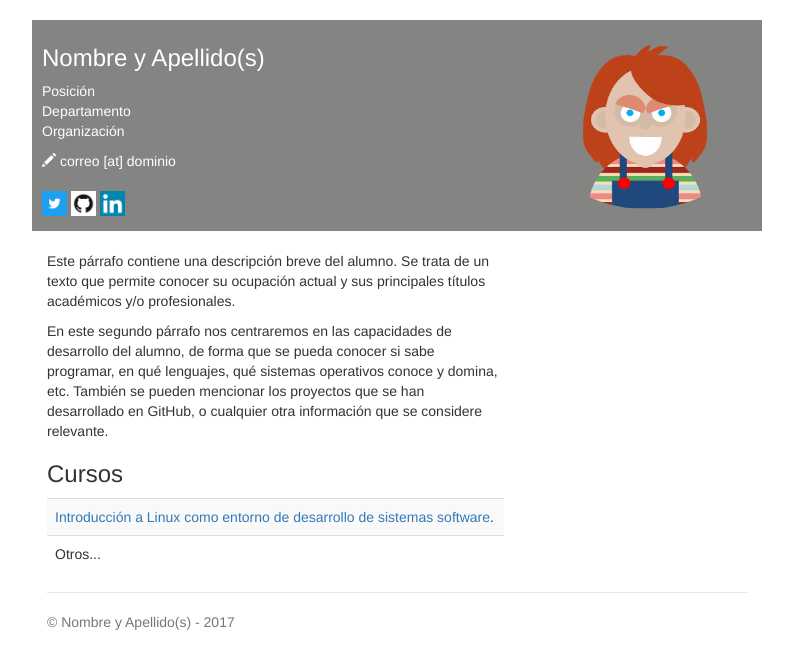
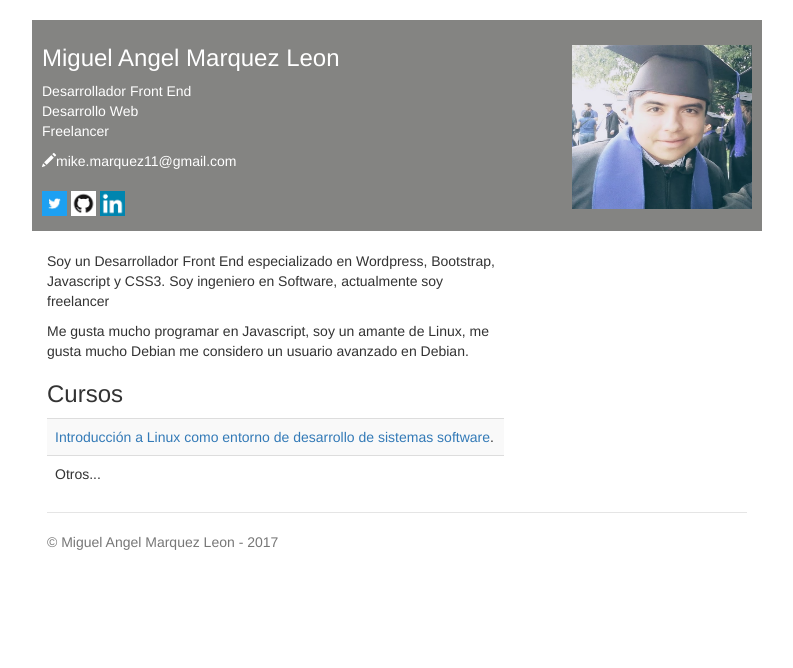
Before and after one commit to mikemarquez11/mikemarquez11.github.io, a plain HTML site: page index.html in a window 1280 px wide. Shown: the whole page, without its empty margins (243-1036 px from the left). Drawn offline with nearby package versions, Linux system fonts and the light colour scheme.

Commit message:
Version personalizada

```diff
--- a/index.html
+++ b/index.html
@@ -8,7 +8,7 @@
     <meta name="author" content="Nombre y Apellido(s)">
 
     <!--Sustituir por los datos del alumno-->
-    <title>Nombre y Apellido(s)</title>
+    <title>Miguel Angel Marquez Leon</title>
 
     <link href="css/bootstrap.min.css" rel="stylesheet">
     <link href="css/style.css" rel="stylesheet">
@@ -17,33 +17,32 @@
   <body>
     <div class="container header-bar">
       <!--Sustituir por los datos del alumno-->
-      <h3>Nombre y Apellido(s) <span><img style="width: 214px; height: 164px;" class='img-circle' alt="Nombre y Apellido(s)" src="img/foto.png" align="right"></span></h3>
+      <h3>Miguel Angel Marquez Leon <span><img style="width: 180px; height: 164px;" alt="Nombre y Apellido(s)" src="img/foto.jpg" align="right"></span></h3>
       <p>
         <!--Sustituir por los datos del alumno-->
-        Posición<br>
-        Departamento<br>
-        Organización
+        Desarrollador Front End<br>
+        Desarrollo Web<br>
+        Freelancer
       </p>
       <address>
         <!--Sustituir por los datos del alumno-->
-        <span class='glyphicon glyphicon-pencil'></span> correo [at] dominio <br>
+        <span class='glyphicon glyphicon-pencil'></span>mike.marquez11@gmail.com<br>
       </address>
 
       <!--Sustituir por los datos del alumno-->
-      <p><a href="http://twitter.com/usuario" target="blank"><img src="img/twitter-icon.jpg" width=25></a>
+      <p><a href="https://twitter.com/Mik3_Marquez" target="blank"><img src="img/twitter-icon.jpg" width=25></a>
       <!--Sustituir por los datos del alumno-->
-      <a href="http://github.com/usuario" target="blank"><img src="img/github-icon.png" width=25></a>
+      <a href="https://github.com/mikemarquez11" target="blank"><img src="img/github-icon.png" width=25></a>
       <!--Sustituir por los datos del alumno-->
-      <a href="https://es.linkedin.com/in/usuario" target="blank"><img src="img/linkedin-icon.png" width=25></a>
+      <a href="www.linkedin.com/in/miguel-ángel-márquez-león-92b76390" target="blank"><img src="img/linkedin-icon.png" width=25></a>
     </div>
 
     <div class="container">
       <div class='row'>
         <div class='col-sm-8'>
           <br>
-          <p>Este párrafo contiene una descripción breve del alumno. Se trata de un texto que permite conocer su ocupación actual y sus principales títulos académicos y/o profesionales.  </p>
-
-          <p>En este segundo párrafo nos centraremos en las capacidades de desarrollo del alumno, de forma que se pueda conocer si sabe programar, en qué lenguajes, qué sistemas operativos conoce y domina, etc. También se pueden mencionar los proyectos que se han desarrollado en GitHub, o cualquier otra información que se considere relevante.</p>
+          <p>Soy un Desarrollador Front End especializado en Wordpress, Bootstrap, Javascript y CSS3. Soy ingeniero en Software, actualmente soy freelancer</p>
+          <p>Me gusta mucho programar en Javascript, soy un amante de Linux, me gusta mucho Debian me considero un usuario avanzado en Debian.</p>
 
           <h3>Cursos</h3>
           <table class='table table-striped'>
@@ -55,7 +54,7 @@
 
       <footer class="footer">
         <!--Sustituir por los datos del alumno-->
-        <p>&copy; Nombre y Apellido(s) - 2017</p>
+        <p>&copy; Miguel Angel Marquez Leon - 2017</p>
       </footer>
 
     </div>
```
Also changed, not shown: img/foto.jpg (added), img/foto.png (deleted).
